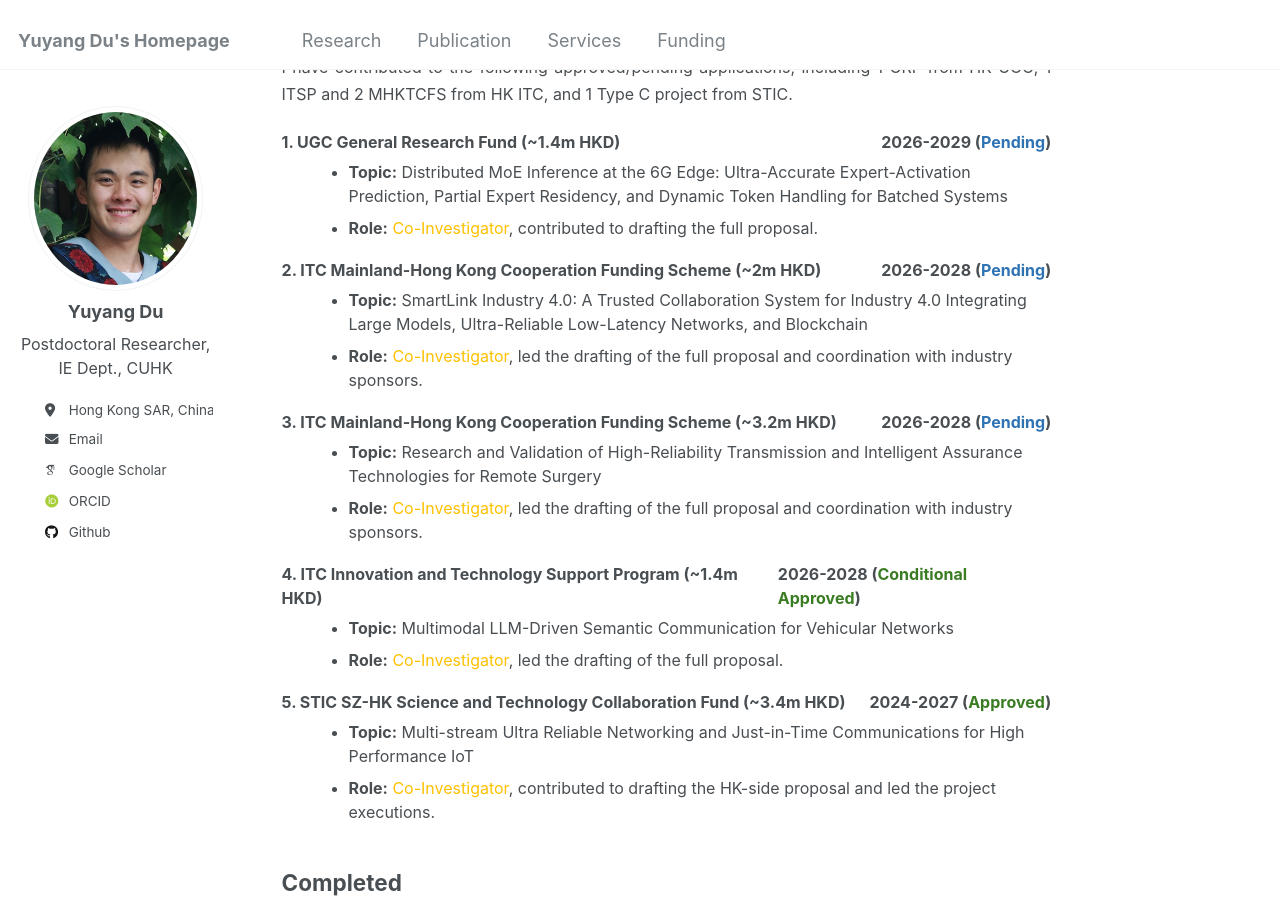
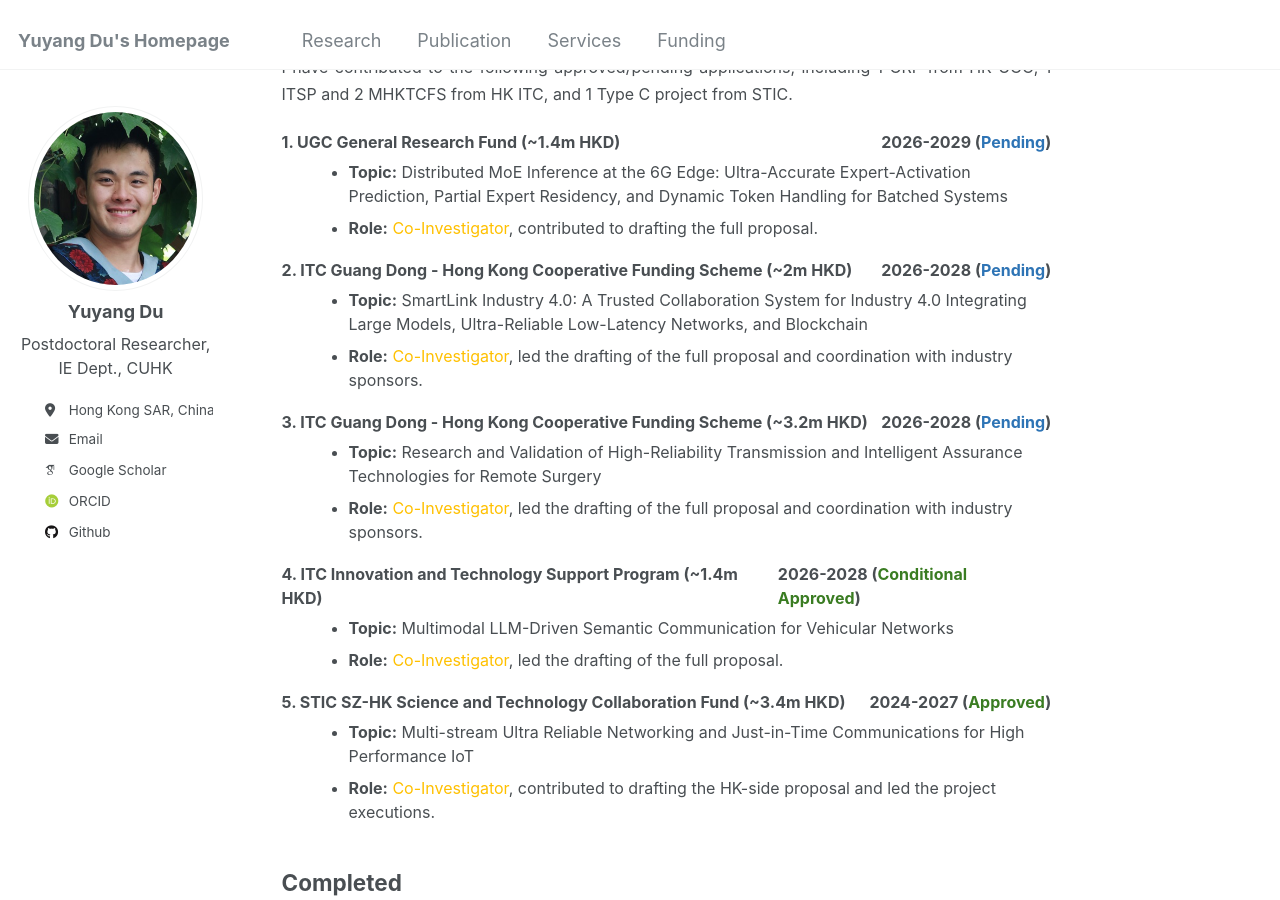
Before and after one commit to yuyangdu01/yuyangdu01.github.io, a Jekyll site: the page built from _pages/funding.md, in a window 1280 px wide and 900 px high, scrolled down 325 px. Built offline with Jekyll 4.4.1, drawn with Linux system fonts in a browser that asks for light colours; some web fonts are replaced.

Commit message:
Update funding.md

```diff
--- a/_pages/funding.md
+++ b/_pages/funding.md
@@ -29,7 +29,7 @@ Approved/Pending
 </ul>
 
 <li style="display: flex; justify-content: space-between; align-items: center; list-style-type: none;">
-  <font size=3><b>2. ITC Mainland-Hong Kong Cooperation Funding Scheme (~2m HKD)</b></font>
+  <font size=3><b>2. ITC Guang Dong - Hong Kong Cooperative Funding Scheme (~2m HKD)</b></font>
   <font size=3><b>2026-2028 (<span style="color: #2e74b5;">Pending</span>)</b></font>
 </li>
 <ul style="margin-left: 1.5em; margin-top: 6px;">
@@ -38,7 +38,7 @@ Approved/Pending
 </ul>
 
 <li style="display: flex; justify-content: space-between; align-items: center; list-style-type: none;">
-  <font size=3><b>3. ITC Mainland-Hong Kong Cooperation Funding Scheme (~3.2m HKD)</b></font>
+  <font size=3><b>3. ITC Guang Dong - Hong Kong Cooperative Funding Scheme (~3.2m HKD)</b></font>
   <font size=3><b>2026-2028 (<span style="color: #2e74b5;">Pending</span>)</b></font>
 </li>
 <ul style="margin-left: 1.5em; margin-top: 6px;">
```
